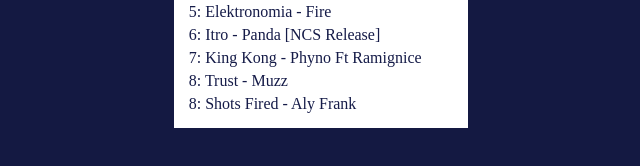
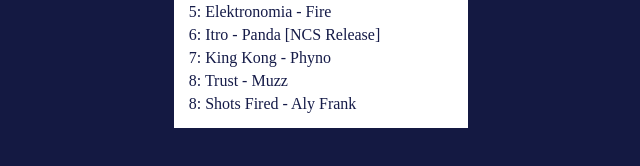
Before and after one commit to ThonyDroidYT/TD-Music, a plain HTML site: page musica2.html in a window 1280 px wide. Shown: the part 370-536 px from the top of the page, 319-959 px from the left. Drawn offline with Linux system fonts and the light colour scheme.

Commit message:
Update musica2.html

```diff
--- a/musica2.html
+++ b/musica2.html
@@ -21,7 +21,7 @@
             <div data-cover="./data/regeton.jpg" data-artist="electro"><a href="./data/walker.mp3"></a>4: Walker - The Spectre</div>
             <div data-cover="./data/Fire.jpg" data-artist="Electronica"><a href="./data/Fire.mp3"></a>5: Elektronomia - Fire</div>
             <div data-cover="./data/Itro.jpg" data-artist="Electronica"><a href="./data/Itro.mp3"></a>6: Itro - Panda [NCS Release]</div>
-            <div data-cover="./Version-2.0/cover1.jpg" data-artist="PHYNO - RAMIGNICE"><a href="./Version-2.0/Audio_One.mp3"></a>7: King Kong - Phyno Ft Ramignice</div>
+            <div data-cover="./Version-2.0/cover1.jpg" data-artist="PHYNO"><a href="./Version-2.0/Audio_One.mp3"></a>7: King Kong - Phyno</div>
             <div data-cover="./Version-2.0/cover2.jpg" data-artist="Muzz"><a href="./Version-2.0/Audio_Two.mp3"></a>8: Trust - Muzz</div>
             <div data-cover="./Version-2.0/cover3.jpg" data-artist="Aly Frank"><a href="./Version-2.0/Audio_Three.mp3"></a>8: Shots Fired - Aly Frank</div>
         </div>
```
